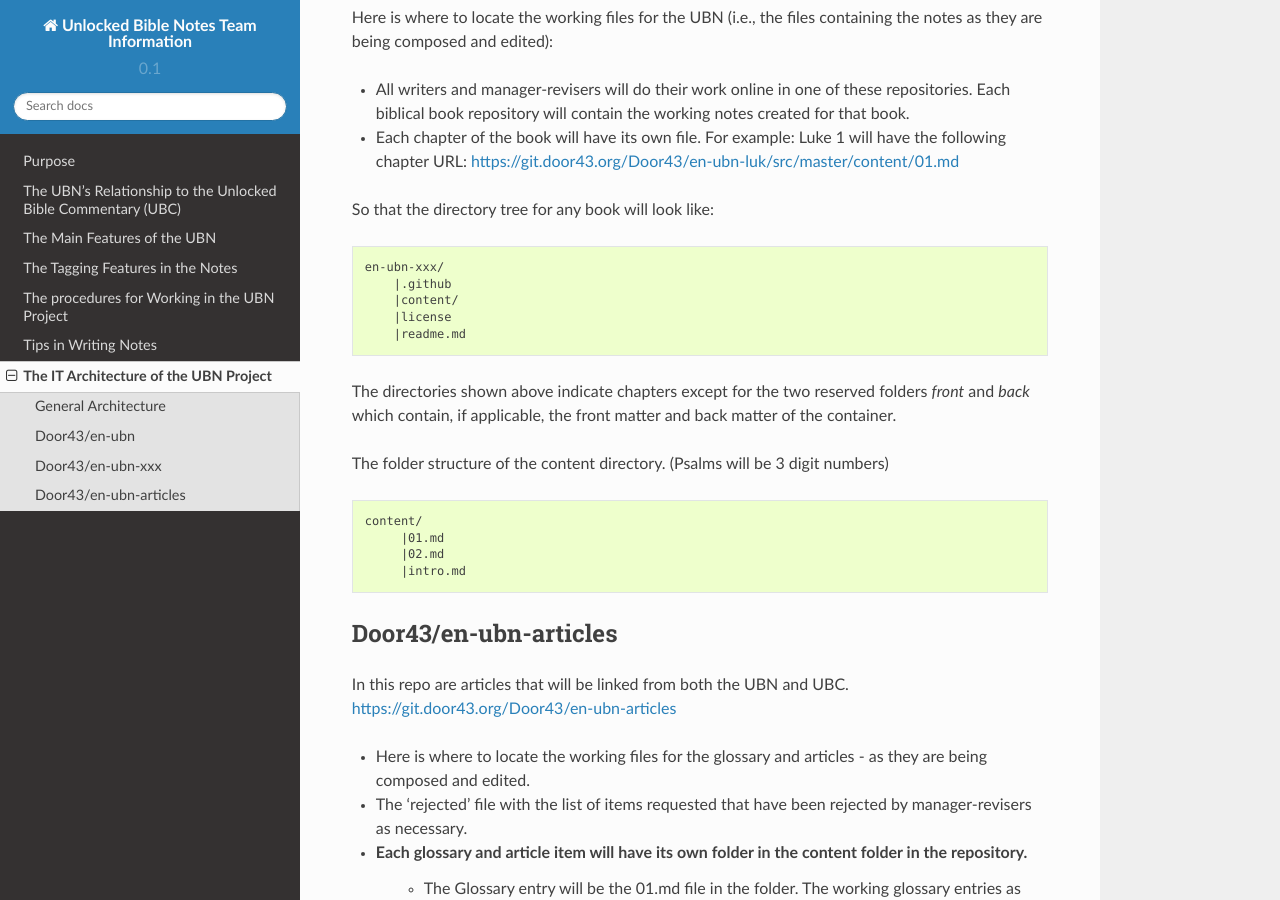
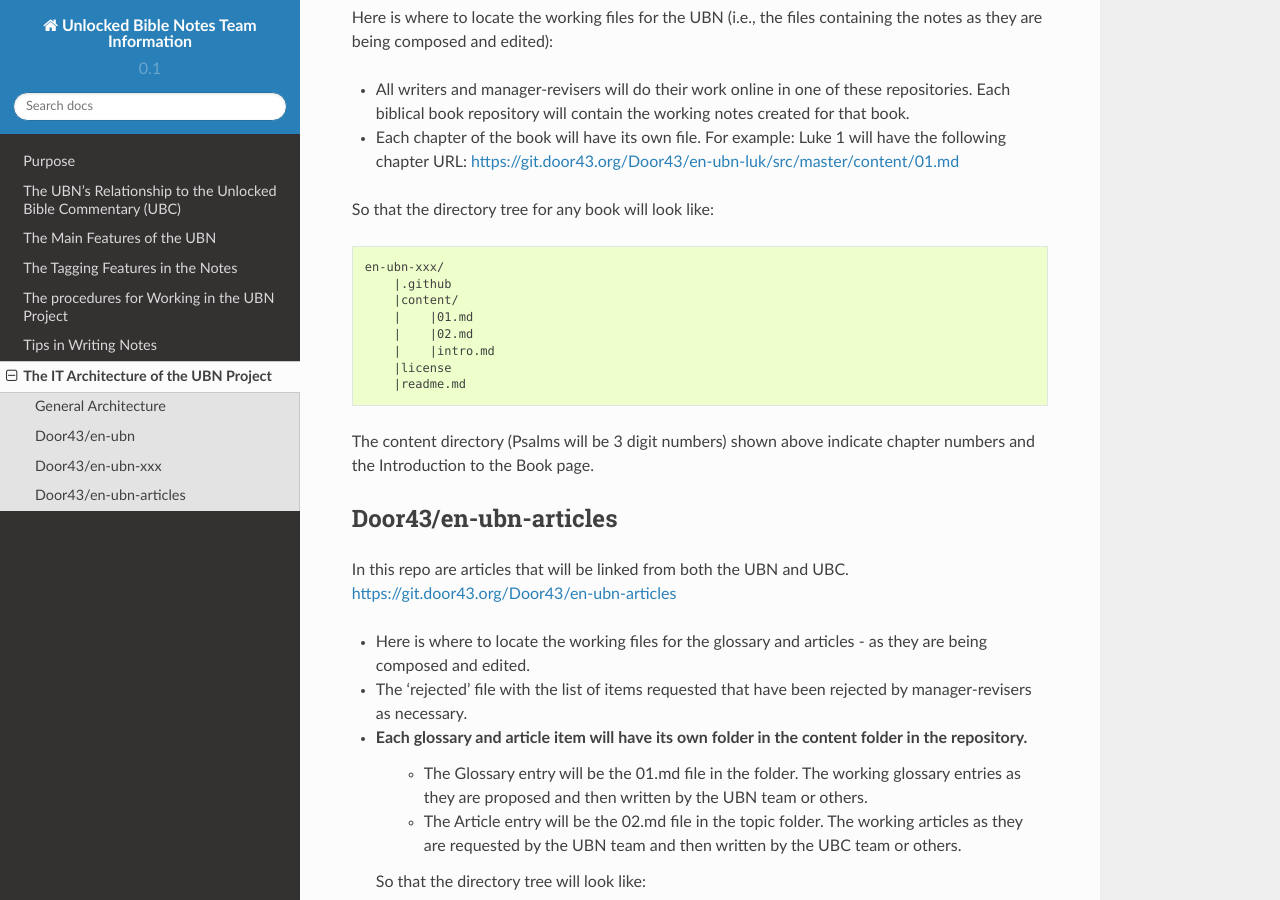
Before and after one commit to unfoldingWord-dev/Unlocked-Bible-Notes-Info, a Sphinx documentation site: the page built from docs/architecture.rst, in a window 1280 px wide and 900 px high, scrolled down 814 px. Built offline with Sphinx 7.4.7 and the Read the Docs theme 2.0.0, drawn with Linux system fonts in a browser that asks for light colours; pages that are not in the unit, such as notebooks, are missing from menus.

Commit message:
Update architecture.rst

```diff
--- a/docs/architecture.rst
+++ b/docs/architecture.rst
@@ -44,20 +44,14 @@ So that the directory tree for any book will look like:
     en-ubn-xxx/
         |.github
         |content/
+        |    |01.md
+        |    |02.md
+        |    |intro.md
         |license
         |readme.md
 
-The directories shown above indicate chapters except for the two reserved folders `front` and `back` which contain, if applicable, the front matter and back matter of the container.
 
-
-The folder structure of the content directory. (Psalms will be 3 digit numbers)
-
-.. code-block:: none
-
-    content/
-         |01.md
-         |02.md
-         |intro.md
+The content directory (Psalms will be 3 digit numbers) shown above indicate chapter numbers and the Introduction to the Book page.
 
 
 Door43/en-ubn-articles
```
